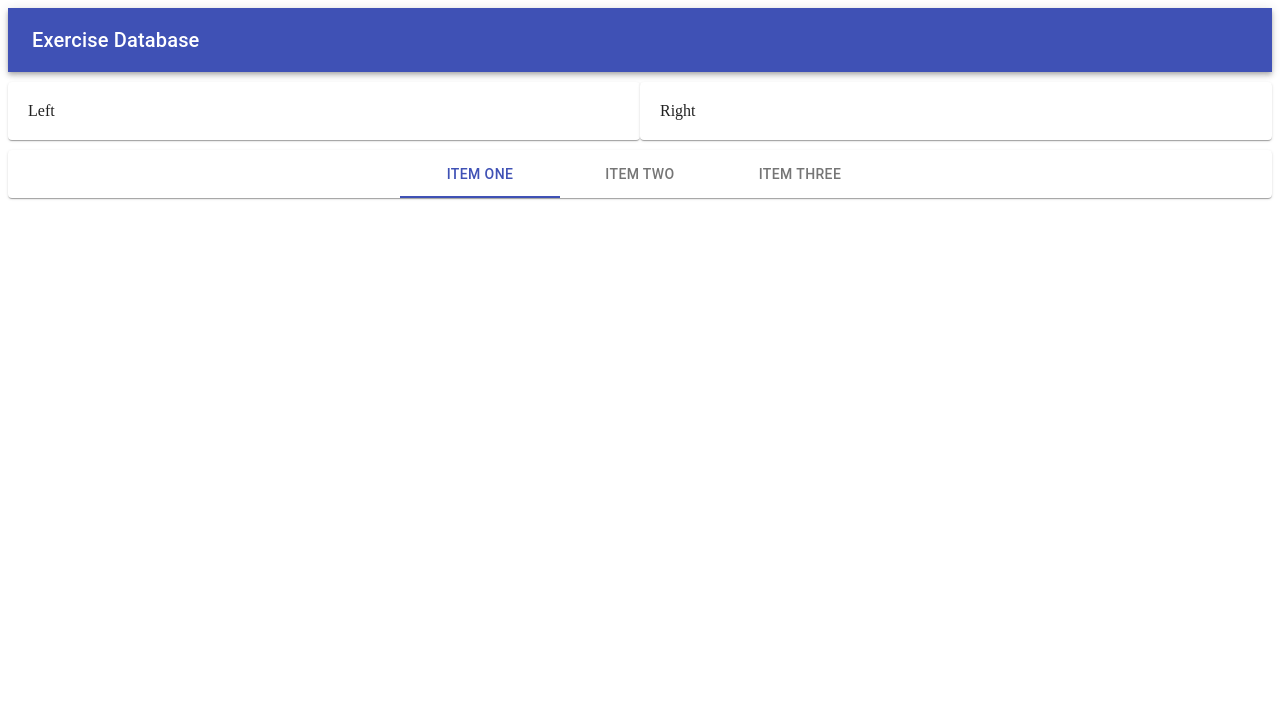
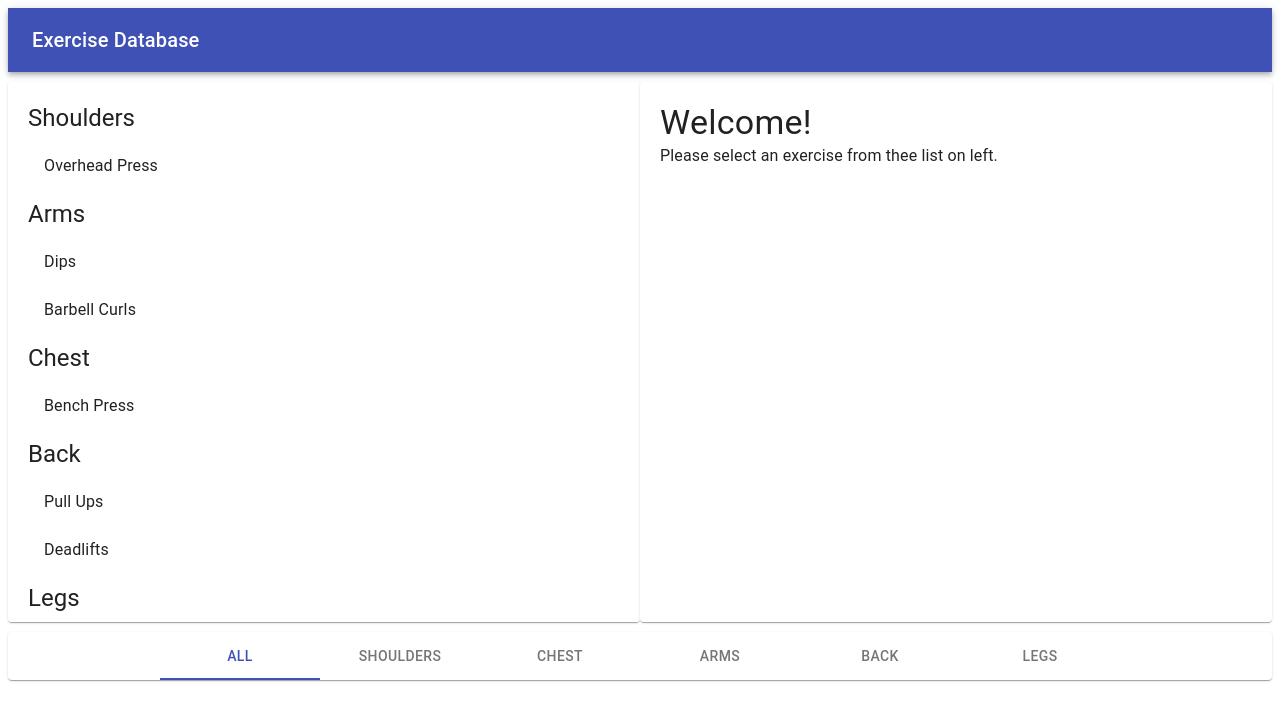
Before and after one commit to ABSphreak/exercise-app, a React (Create React App) app: page / in a window 1280 px wide. Shown: the top 720 px of the page. Built offline with nearby package versions, Linux system fonts and the light colour scheme.

Commit message:
Adding Lists

```diff
--- a/src/components/App.js
+++ b/src/components/App.js
@@ -8,12 +8,28 @@ export default class App extends Component {
     exercises
   };
 
+  getExercisesByMuscles() {
+    return Object.entries(
+      this.state.exercises.reduce((exercises, exercise) => {
+        const { muscles } = exercise;
+
+        exercises[muscles] = exercises[muscles]
+          ? [...exercises[muscles], exercise]
+          : [exercise];
+
+        return exercises;
+      }, {})
+    );
+  }
+
   render() {
+    const exercises = this.getExercisesByMuscles();
+
     return (
       <Fragment>
         <Header />
-        <Exercises />
-        <Footer />
+        <Exercises exercises={exercises} />
+        <Footer muscles={muscles} />
       </Fragment>
     );
   }
--- a/src/components/Exercises/index.js
+++ b/src/components/Exercises/index.js
@@ -1,17 +1,50 @@
-import React from "react";
-import { Grid, Paper } from "@material-ui/core";
+import React, { Fragment } from "react";
+import {
+  Grid,
+  Paper,
+  Typography,
+  List,
+  ListItem,
+  ListItemText
+} from "@material-ui/core";
 
 const styles = {
-  Paper: { padding: 20, marginTop: 10, marginBottom: 10 }
+  Paper: {
+    padding: 20,
+    marginTop: 10,
+    marginBottom: 10,
+    height: 500,
+    overflowY: "auto"
+  }
 };
 
-export default props => (
-  <Grid container sm>
+export default ({ exercises }) => (
+  <Grid container>
     <Grid item sm>
-      <Paper style={styles.Paper}>Left</Paper>
+      <Paper style={styles.Paper}>
+        {exercises.map(([group, exercises]) => (
+          <Fragment>
+            <Typography variant="h5" style={{ textTransform: "capitalize" }}>
+              {group}
+            </Typography>
+            <List component="ul">
+              {exercises.map(({ title }) => (
+                <ListItem button>
+                  <ListItemText primary={title} />
+                </ListItem>
+              ))}
+            </List>
+          </Fragment>
+        ))}
+      </Paper>
     </Grid>
     <Grid item sm>
-      <Paper style={styles.Paper}>Right</Paper>
+      <Paper style={styles.Paper}>
+        <Typography variant="h4">Welcome!</Typography>
+        <Typography variant="body1">
+          Please select an exercise from thee list on left.
+        </Typography>
+      </Paper>
     </Grid>
   </Grid>
 );
--- a/src/components/Layouts/Footer.js
+++ b/src/components/Layouts/Footer.js
@@ -1,13 +1,14 @@
 import React from "react";
 import { Paper, Tabs, Tab } from "@material-ui/core";
 
-export default function Footer() {
+export default function Footer({ muscles }) {
   return (
     <Paper>
       <Tabs value={0} indicatorColor="primary" textColor="primary" centered>
-        <Tab label="Item One" />
-        <Tab label="Item Two" />
-        <Tab label="Item Three" />
+        <Tab label="All" />
+        {muscles.map(group => (
+          <Tab label={group} />
+        ))}
       </Tabs>
     </Paper>
   );
```
